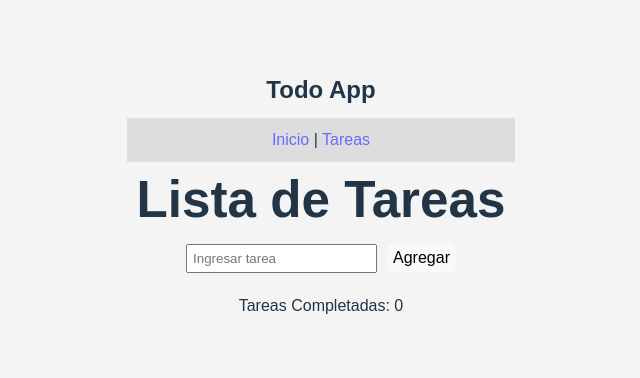
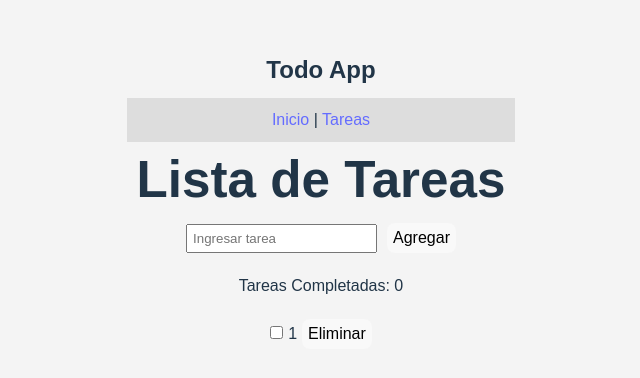
Before and after one commit to Emmanuelfwd/To-do-List-React-Emmanuel, a React (Vite) app: page /Todo in a window 1280 px wide. Shown: the part 202-580 px from the top of the page, without its empty margins (319-959 px from the left). Built offline with nearby package versions, Linux system fonts and the light colour scheme; data requests are answered from the project's data file.

Commit message:
Save Separate

```diff
--- a/db.json
+++ b/db.json
@@ -1,3 +1,9 @@
 {
-  "tareas": []
+  "tareas": [
+    {
+      "id": "d565",
+      "titulo": "1",
+      "completada": false
+    }
+  ]
 }
--- /dev/null
+++ b/src/Components/Caja.jsx
@@ -0,0 +1,29 @@
+// src/components/Caja.jsx
+
+import React from 'react'
+
+function Caja({ tareas, marcarCompletada, borrarTarea }) {
+  return (
+    <div>
+      <div>
+        <p>Tareas Completadas: {tareas.filter(t => t.completada).length}</p>
+      </div>
+
+      <div>
+        {tareas.map(t => (
+          <div key={t.id}>
+            <input
+              type="checkbox"
+              checked={t.completada}
+              onChange={() => marcarCompletada(t)}
+            />
+            <span>{t.titulo}</span>
+            <button onClick={() => borrarTarea(t.id)}>Eliminar</button>
+          </div>
+        ))}
+      </div>
+    </div>
+  )
+}
+
+export default Caja
--- a/src/Components/TaskList.jsx
+++ b/src/Components/TaskList.jsx
@@ -1,5 +1,8 @@
+// src/components/TaskList.jsx
+
 import React, { useState, useEffect } from 'react'
 import { getTareas, agregarTarea, eliminarTarea, actualizarTarea } from '../Services/Services'
+import Caja from './Caja'
 
 function TaskList() {
   const [tareas, setTareas] = useState([])
@@ -59,23 +62,11 @@ function TaskList() {
         <button onClick={agregarNuevaTarea}>Agregar</button>
       </div>
 
-      <div>
-        <p>Tareas Completadas: {tareas.filter(t => t.completada).length}</p>
-      </div>
-
-      <div>
-        {tareas.map(t => (
-          <div key={t.id}>
-            <input
-              type="checkbox"
-              checked={t.completada}
-              onChange={() => marcarCompletada(t)}
-            />
-            <span>{t.titulo}</span>
-            <button onClick={() => borrarTarea(t.id)}>Eliminar</button>
-          </div>
-        ))}
-      </div>
+      <Caja
+        tareas={tareas}
+        marcarCompletada={marcarCompletada}
+        borrarTarea={borrarTarea}
+      />
     </div>
   )
 }
--- a/src/Pages/Todo.jsx
+++ b/src/Pages/Todo.jsx
@@ -8,6 +8,7 @@ function Todo() {
       <Navbar />
       <h1>Lista de Tareas</h1>
       <TaskList />
+
     </div>
   )
 }
```
